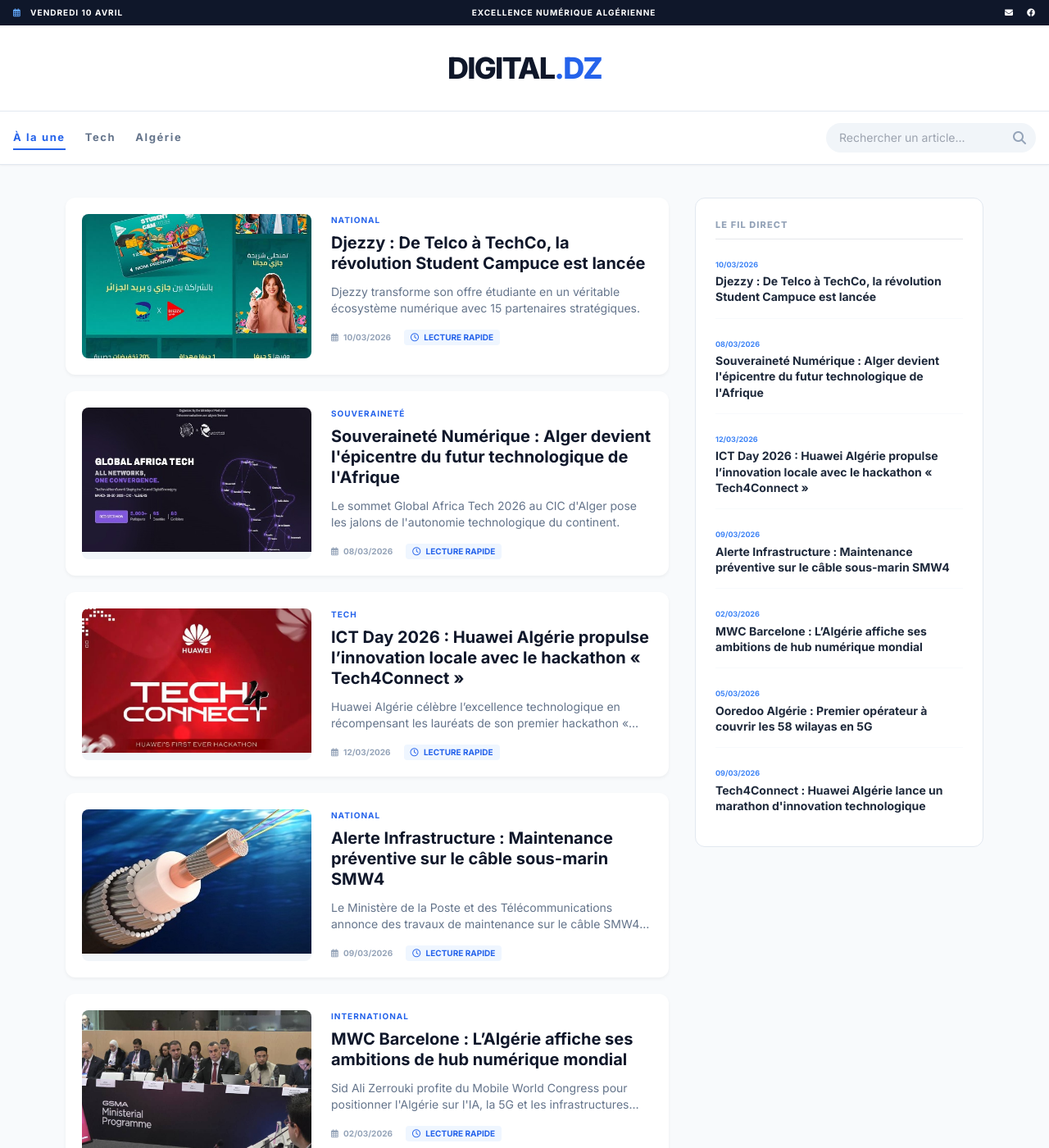
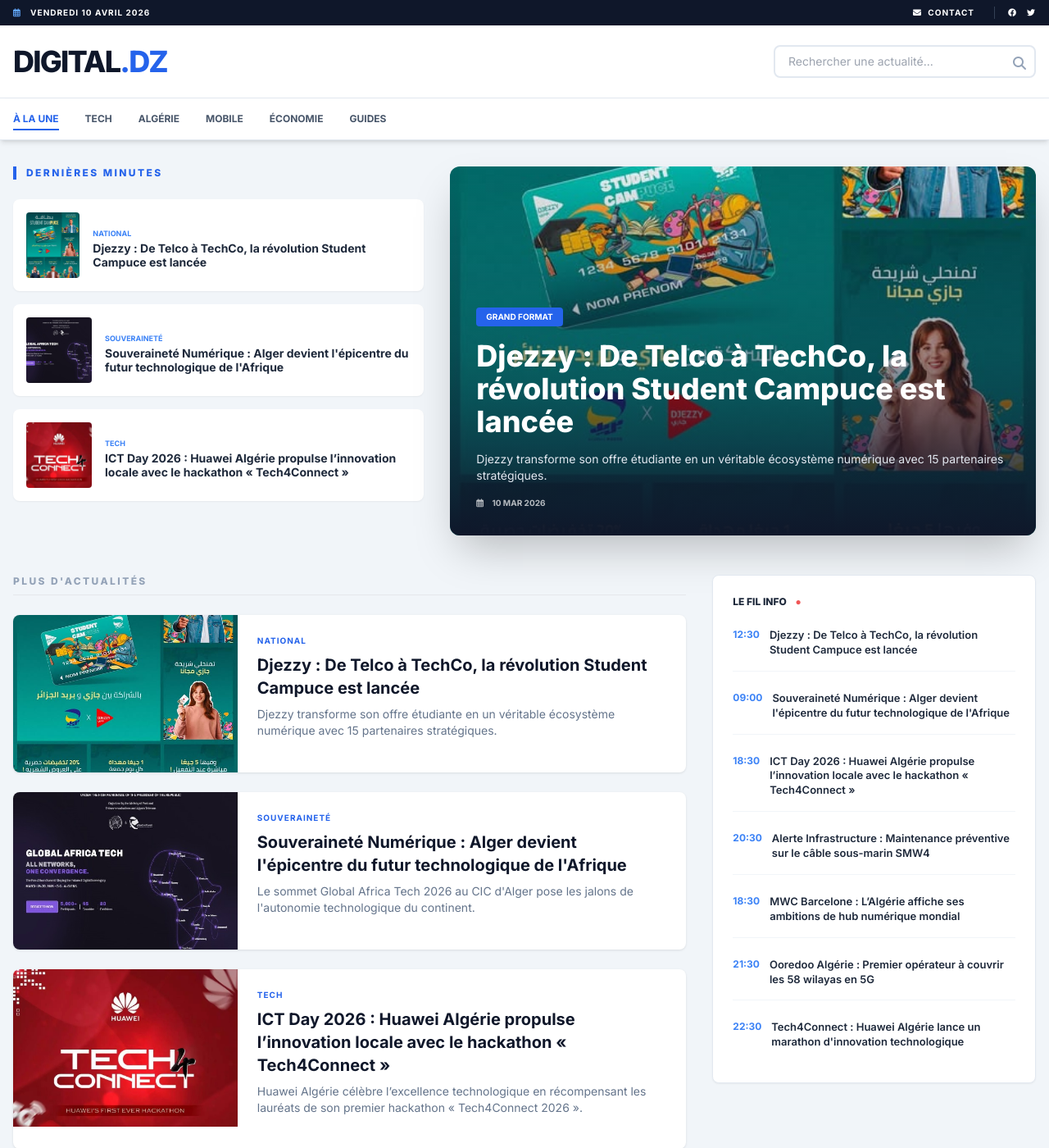
Before and after one commit to bastaps/Basta-InfosTech, a Jekyll site: the page built from index.html, in a window 1280 px wide and 1400 px high. Shown: the whole window at 82% size. Built offline with Jekyll 4.4.1, drawn with Linux system fonts in a browser that asks for light colours; nearby versions of some CDN libraries; some of the changed text lies outside the part shown.

Commit message:
Update index.html

```diff
--- a/index.html
+++ b/index.html
@@ -6,17 +6,18 @@
 <head>
     <meta charset="UTF-8">
     <meta name="viewport" content="width=device-width, initial-scale=1.0">
-    <title>{{ site.title }} | Actualité Tech</title>
+    <title>{{ site.title }} | Excellence Numérique</title>
     <script src="https://cdn.tailwindcss.com"></script>
     <link rel="stylesheet" href="https://cdnjs.cloudflare.com/ajax/libs/font-awesome/6.4.0/css/all.min.css">
     <style>
         @import url('https://fonts.googleapis.com/css2?family=Inter:wght@400;600;700;800&display=swap');
-        body { font-family: 'Inter', sans-serif; background-color: #f8fafc; color: #1e293b; }
-        .nav-link { font-weight: 700; color: #64748b; transition: all 0.2s; position: relative; font-size: 13px; cursor: pointer; }
+        body { font-family: 'Inter', sans-serif; background-color: #f1f5f9; color: #1e293b; }
+        .nav-link { font-weight: 700; color: #475569; transition: all 0.2s; position: relative; font-size: 12px; cursor: pointer; text-transform: uppercase; }
         .nav-link:hover, .nav-link.active { color: #2563eb; }
         .nav-link.active::after { content: ''; position: absolute; bottom: -5px; left: 0; width: 100%; height: 2px; background: #2563eb; }
-        .card-tech { background: white; border-radius: 12px; padding: 20px; margin-bottom: 20px; box-shadow: 0 2px 4px rgba(0,0,0,0.05); transition: transform 0.2s; }
-        .card-tech:hover { transform: translateY(-2px); box-shadow: 0 10px 15px -3px rgba(0,0,0,0.1); }
+        .card-tech { background: white; border-radius: 8px; overflow: hidden; box-shadow: 0 1px 3px rgba(0,0,0,0.1); transition: all 0.3s; }
+        .card-tech:hover { transform: translateY(-3px); box-shadow: 0 10px 20px rgba(0,0,0,0.1); }
+        .featured-card { height: 450px; position: relative; border-radius: 12px; overflow: hidden; }
     </style>
 </head>
 <body>
@@ -24,84 +25,130 @@
     <!-- Topbar -->
     <div class="bg-slate-900 text-white py-2">
         <div class="container mx-auto px-4 flex justify-between items-center text-[10px] font-bold uppercase tracking-widest">
-            <div id="live-clock"><i class="far fa-clock mr-2 text-blue-400"></i></div>
-            <div class="hidden md:block">Excellence Numérique Algérienne</div>
-            <div class="flex space-x-4">
-                <a href="mailto:votre-email@exemple.com"><i class="fas fa-envelope hover:text-blue-400"></i></a>
-                <a href="#"><i class="fab fa-facebook hover:text-blue-400"></i></a>
+            <div id="live-clock"></div>
+            <div class="flex space-x-6">
+                <a href="mailto:contact@basta-infostech.dz" class="hover:text-blue-400"><i class="fas fa-envelope mr-1"></i> Contact</a>
+                <div class="flex space-x-3 border-l border-slate-700 pl-4">
+                    <a href="https://facebook.com" target="_blank" class="hover:text-blue-400"><i class="fab fa-facebook"></i></a>
+                    <a href="https://twitter.com" target="_blank" class="hover:text-blue-300"><i class="fab fa-twitter"></i></a>
+                </div>
             </div>
         </div>
     </div>
 
     <!-- Header Logo -->
-    <header class="bg-white py-8 border-b border-slate-200">
-        <div class="container mx-auto px-4 text-center">
-            <a href="{{ site.baseurl }}/" class="text-4xl font-extrabold tracking-tighter text-slate-900">
+    <header class="bg-white py-6 border-b border-slate-200">
+        <div class="container mx-auto px-4 flex flex-col md:flex-row justify-between items-center">
+            <a href="{{ site.baseurl }}/" class="text-4xl font-black tracking-tighter text-slate-900 mb-4 md:mb-0">
                 DIGITAL<span class="text-blue-600">.DZ</span>
             </a>
+            <!-- Recherche Améliorée (Plus visible) -->
+            <div class="relative w-full md:w-80">
+                <input type="text" id="searchInput" onkeyup="searchArticles()"
+                placeholder="Rechercher une actualité..."
+                class="w-full bg-white border-2 border-slate-200 rounded-lg px-4 py-2 text-sm focus:border-blue-500 focus:ring-4 focus:ring-blue-100 outline-none transition-all">
+                <button class="absolute right-3 top-2.5 text-slate-400">
+                    <i class="fas fa-search"></i>
+                </button>
+            </div>
         </div>
     </header>
 
-    <!-- Menu & Recherche -->
-    <nav class="sticky top-0 bg-white/95 backdrop-blur-md z-50 border-b border-slate-200 shadow-sm">
-        <div class="container mx-auto px-4 flex flex-col md:flex-row justify-between items-center h-auto md:h-16 py-4 md:py-0">
-            <div class="flex space-x-6 uppercase tracking-widest mb-4 md:mb-0">
+    <!-- Menu Rubriques -->
+    <nav class="sticky top-0 bg-white shadow-md z-50 border-b border-slate-200">
+        <div class="container mx-auto px-4 overflow-x-auto">
+            <div class="flex space-x-8 py-4 whitespace-nowrap">
                 <button onclick="setCategory('all')" class="nav-link active" data-cat="all">À la une</button>
                 <button onclick="setCategory('Tech')" class="nav-link" data-cat="Tech">Tech</button>
                 <button onclick="setCategory('National')" class="nav-link" data-cat="National">Algérie</button>
-            </div>
-
-            <!-- Barre de Recherche -->
-            <div class="relative w-full md:w-64">
-                <input type="text" id="searchInput" onkeyup="searchArticles()" placeholder="Rechercher un article..."
-                class="w-full bg-slate-100 border-none rounded-full px-4 py-2 text-sm focus:ring-2 focus:ring-blue-500 outline-none">
-                <i class="fas fa-search absolute right-3 top-2.5 text-slate-400"></i>
+                <button onclick="setCategory('Mobile')" class="nav-link" data-cat="Mobile">Mobile</button>
+                <button onclick="setCategory('Business')" class="nav-link" data-cat="Business">Économie</button>
+                <button onclick="setCategory('Tuto')" class="nav-link" data-cat="Tuto">Guides</button>
             </div>
         </div>
     </nav>
 
-    <main class="container mx-auto px-4 max-w-6xl py-10">
-        <div class="flex flex-wrap -mx-4">
+    <main class="container mx-auto px-4 py-8">
 
-            <!-- Flux d'actualité -->
-            <div class="w-full lg:w-8/12 px-4">
-                <div id="articlesGrid">
+        <!-- Section "À la une" Asymétrique -->
+        <div class="flex flex-wrap -mx-4 mb-12">
+            <!-- Articles Secondaires (Gauche) -->
+            <div class="w-full lg:w-5/12 px-4 order-2 lg:order-1">
+                <h3 class="text-xs font-black uppercase tracking-[0.2em] text-blue-600 mb-6 border-l-4 border-blue-600 pl-3">Dernières minutes</h3>
+                <div class="space-y-4">
+                    {% assign counter = 0 %}
+                    {% for article in site.pages %}
+                        {% if article.path contains 'presse/' and counter < 3 %}
+                        <div class="bg-white p-4 rounded-lg shadow-sm flex gap-4 items-center searchable" data-category="{{ article.category }}">
+                            <img src="{{ article.image | relative_url }}" class="w-20 h-20 object-cover rounded shadow-inner" alt="">
+                            <div>
+                                <span class="text-[9px] font-bold text-blue-500 uppercase">{{ article.category }}</span>
+                                <h4 class="font-bold text-sm leading-tight hover:text-blue-600"><a href="{{ article.url | relative_url }}">{{ article.title }}</a></h4>
+                            </div>
+                        </div>
+                        {% assign counter = counter | plus: 1 %}
+                        {% endif %}
+                    {% endfor %}
+                </div>
+            </div>
+
+            <!-- Article IMPORTANT (Droit / Plus grand) -->
+            <div class="w-full lg:w-7/12 px-4 mb-8 lg:mb-0 order-1 lg:order-2">
                 {% for article in site.pages %}
                     {% if article.path contains 'presse/' %}
-                        <article class="card-tech searchable" data-category="{{ article.category }}">
-                            <a href="{{ article.url | relative_url }}" class="flex flex-col md:flex-row gap-6 group">
-                                <div class="w-full md:w-5/12 overflow-hidden rounded-lg bg-slate-100">
-                                    <img src="{{ article.image | relative_url }}" class="w-full h-44 object-cover group-hover:scale-105 transition duration-500" alt="{{ article.title }}">
+                    <div class="featured-card group shadow-2xl searchable" data-category="{{ article.category }}">
+                        <img src="{{ article.image | relative_url }}" class="absolute inset-0 w-full h-full object-cover transition duration-700 group-hover:scale-105" alt="">
+                        <div class="absolute inset-0 bg-gradient-to-t from-slate-900 via-slate-900/40 to-transparent"></div>
+                        <div class="absolute bottom-0 p-8">
+                            <span class="bg-blue-600 text-white px-3 py-1 text-[10px] font-bold uppercase rounded mb-4 inline-block">Grand Format</span>
+                            <h2 class="text-3xl md:text-4xl font-extrabold text-white leading-tight mb-4 title-text">
+                                <a href="{{ article.url | relative_url }}">{{ article.title }}</a>
+                            </h2>
+                            <p class="text-slate-200 text-sm mb-4 line-clamp-2">{{ article.description }}</p>
+                            <div class="text-white/70 text-[10px] font-bold uppercase">
+                                <i class="far fa-calendar-alt mr-2"></i> {{ article.date | date: "%d %b %Y" }}
                             </div>
-                                <div class="w-full md:w-7/12">
+                        </div>
+                    </div>
+                    {% break %} <!-- On ne prend que le premier pour le "Grand Format" -->
+                    {% endif %}
+                {% endfor %}
+            </div>
+        </div>
+
+        <!-- Grille Principale -->
+        <div class="flex flex-wrap -mx-4">
+            <div class="w-full lg:w-8/12 px-4" id="articlesGrid">
+                <h3 class="text-xs font-black uppercase tracking-[0.2em] text-slate-400 mb-6 pb-2 border-b">Plus d'actualités</h3>
+                {% for article in site.pages %}
+                    {% if article.path contains 'presse/' %}
+                    <article class="card-tech mb-6 searchable" data-category="{{ article.category }}">
+                        <a href="{{ article.url | relative_url }}" class="flex flex-col md:flex-row">
+                            <div class="md:w-1/3 overflow-hidden">
+                                <img src="{{ article.image | relative_url }}" class="w-full h-48 object-cover" alt="">
+                            </div>
+                            <div class="p-6 md:w-2/3">
                                 <span class="text-blue-600 font-bold text-[10px] uppercase tracking-widest block mb-2">{{ article.category }}</span>
-                                    <h2 class="text-xl font-bold leading-tight mb-3 text-slate-900 group-hover:text-blue-600 transition-colors title-text">{{ article.title }}</h2>
+                                <h2 class="text-xl font-bold mb-2 text-slate-900 hover:text-blue-600 title-text">{{ article.title }}</h2>
                                 <p class="text-slate-500 text-sm line-clamp-2 mb-4">{{ article.description }}</p>
-                                    <div class="text-[10px] font-bold text-slate-400 uppercase flex items-center">
-                                        <span class="mr-4"><i class="far fa-calendar-alt mr-1"></i> {{ article.date | date: "%d/%m/%Y" }}</span>
-                                        <span class="bg-blue-50 text-blue-600 px-2 py-0.5 rounded">
-                                            <i class="far fa-clock mr-1"></i> Lecture rapide
-                                        </span>
-                                    </div>
                             </div>
                         </a>
                     </article>
                     {% endif %}
                 {% endfor %}
             </div>
-            </div>
 
-            <!-- Sidebar -->
-            <aside class="w-full lg:w-4/12 px-4 mt-10 lg:mt-0">
-                <div class="bg-white rounded-xl p-6 border border-slate-200">
-                    <h3 class="text-[11px] font-black uppercase tracking-widest text-slate-400 mb-6 pb-2 border-b">Le Fil Direct</h3>
+            <!-- Sidebar Direct -->
+            <aside class="w-full lg:w-4/12 px-4">
+                <div class="bg-white rounded-lg p-6 sticky top-24 shadow-sm border border-slate-200">
+                    <h3 class="text-xs font-black uppercase mb-6 text-slate-800">Le Fil info <span class="text-red-500 ml-2 animate-pulse">●</span></h3>
                     <div class="space-y-6">
-                        {% for article in site.pages limit:8 %}
+                        {% for article in site.pages limit:10 %}
                             {% if article.path contains 'presse/' %}
-                            <div class="group border-b border-slate-50 pb-4 last:border-0">
-                                <a href="{{ article.url | relative_url }}">
-                                    <span class="text-[9px] text-blue-500 font-bold block mb-1">{{ article.date | date: "%d/%m/%Y" }}</span>
-                                    <h4 class="text-sm font-bold leading-snug text-slate-800 group-hover:text-blue-600 transition-colors">{{ article.title }}</h4>
+                            <div class="border-b border-slate-100 pb-4 last:border-0 group">
+                                <a href="{{ article.url | relative_url }}" class="flex gap-3">
+                                    <span class="text-blue-500 font-bold text-xs">{{ article.date | date: "%H:%M" }}</span>
+                                    <h4 class="text-[13px] font-semibold leading-snug group-hover:text-blue-600 transition-colors">{{ article.title }}</h4>
                                 </a>
                             </div>
                             {% endif %}
@@ -109,50 +156,44 @@
                     </div>
                 </div>
             </aside>
-
         </div>
     </main>
 
-    <!-- Footer -->
+    <!-- Footer Amélioré -->
     <footer class="bg-slate-900 text-white py-12 mt-20">
-        <div class="container mx-auto px-4 grid grid-cols-1 md:grid-cols-3 gap-12 text-center md:text-left">
+        <div class="container mx-auto px-4 grid grid-cols-1 md:grid-cols-3 gap-12">
             <div>
-                <div class="text-2xl font-black mb-4">DIGITAL<span class="text-blue-500">.DZ</span></div>
-                <p class="text-slate-400 text-sm">Votre source de référence pour l'actualité technologique et numérique en Algérie.</p>
+                <div class="text-2xl font-black mb-4 uppercase">Digital<span class="text-blue-500">.dz</span></div>
+                <p class="text-slate-400 text-sm leading-relaxed">Premier portail d'information dédié aux nouvelles technologies, à l'intelligence artificielle et à l'écosystème numérique en Algérie.</p>
             </div>
             <div>
-                <h4 class="font-bold uppercase text-[11px] tracking-widest mb-4">Contact & Support</h4>
-                <ul class="text-slate-400 text-sm space-y-2">
-                    <li><i class="fas fa-envelope mr-2"></i> contact@basta-infostech.dz</li>
-                    <li><i class="fas fa-headset mr-2"></i> Support Technique</li>
-                    <li><i class="fas fa-info-circle mr-2"></i> À Propos</li>
+                <h4 class="font-bold uppercase text-[11px] tracking-widest mb-6 text-blue-400">Navigation</h4>
+                <ul class="text-slate-300 text-sm space-y-3">
+                    <li><a href="{{ site.baseurl }}/about.html" class="hover:text-white transition"><i class="fas fa-chevron-right text-[8px] mr-2 text-blue-500"></i> À Propos</a></li>
+                    <li><a href="{{ site.baseurl }}/contact.html" class="hover:text-white transition"><i class="fas fa-chevron-right text-[8px] mr-2 text-blue-500"></i> Contact & Support</a></li>
+                    <li><a href="#" class="hover:text-white transition"><i class="fas fa-chevron-right text-[8px] mr-2 text-blue-500"></i> Mentions Légales</a></li>
                 </ul>
             </div>
             <div>
-                <h4 class="font-bold uppercase text-[11px] tracking-widest mb-4">Suivez-nous</h4>
-                <div class="flex justify-center md:justify-start space-x-6 text-2xl">
-                    <a href="#" class="hover:text-blue-500 transition-colors"><i class="fab fa-facebook"></i></a>
-                    <a href="#" class="hover:text-blue-400 transition-colors"><i class="fab fa-twitter"></i></a>
-                    <a href="#" class="hover:text-blue-600 transition-colors"><i class="fab fa-linkedin"></i></a>
+                <h4 class="font-bold uppercase text-[11px] tracking-widest mb-6 text-blue-400">Suivre l'actu</h4>
+                <div class="flex space-x-4 mb-6">
+                    <a href="https://facebook.com" class="w-10 h-10 rounded-full bg-slate-800 flex items-center justify-center hover:bg-blue-600 transition-all"><i class="fab fa-facebook-f"></i></a>
+                    <a href="https://twitter.com" class="w-10 h-10 rounded-full bg-slate-800 flex items-center justify-center hover:bg-blue-400 transition-all"><i class="fab fa-twitter"></i></a>
+                    <a href="https://linkedin.com" class="w-10 h-10 rounded-full bg-slate-800 flex items-center justify-center hover:bg-blue-700 transition-all"><i class="fab fa-linkedin-in"></i></a>
                 </div>
+                <div class="text-[10px] text-slate-500 font-bold uppercase tracking-tighter">© 2026 Basta-InfosTech - Alger, Algérie</div>
             </div>
-        </div>
-        <div class="border-t border-slate-800 mt-12 pt-8 text-center text-slate-500 text-[10px] uppercase tracking-widest">
-            © 2026 Basta-InfosTech - Tous droits réservés
         </div>
     </footer>
 
     <script>
-        // Horloge
         function updateClock() {
             const now = new Date();
-            const options = { weekday: 'long', day: 'numeric', month: 'long' };
-            document.getElementById('live-clock').innerHTML = '<i class="far fa-calendar-alt mr-2 text-blue-400"></i> ' + now.toLocaleDateString('fr-FR', options);
+            const options = { weekday: 'long', day: 'numeric', month: 'long', year: 'numeric' };
+            document.getElementById('live-clock').innerHTML = '<i class="far fa-calendar-alt mr-2 text-blue-400"></i> ' + now.toLocaleDateString('fr-FR', options).toUpperCase();
         }
-        setInterval(updateClock, 1000);
-        updateClock();
+        setInterval(updateClock, 1000); updateClock();
 
-        // Filtre de Catégories
         function setCategory(cat) {
             document.querySelectorAll('.nav-link').forEach(link => {
                 link.classList.remove('active');
```
Also changed, not shown: other parts of index.html (+2 -8 lines). Lines whose indentation alone changed are shown as unchanged.
